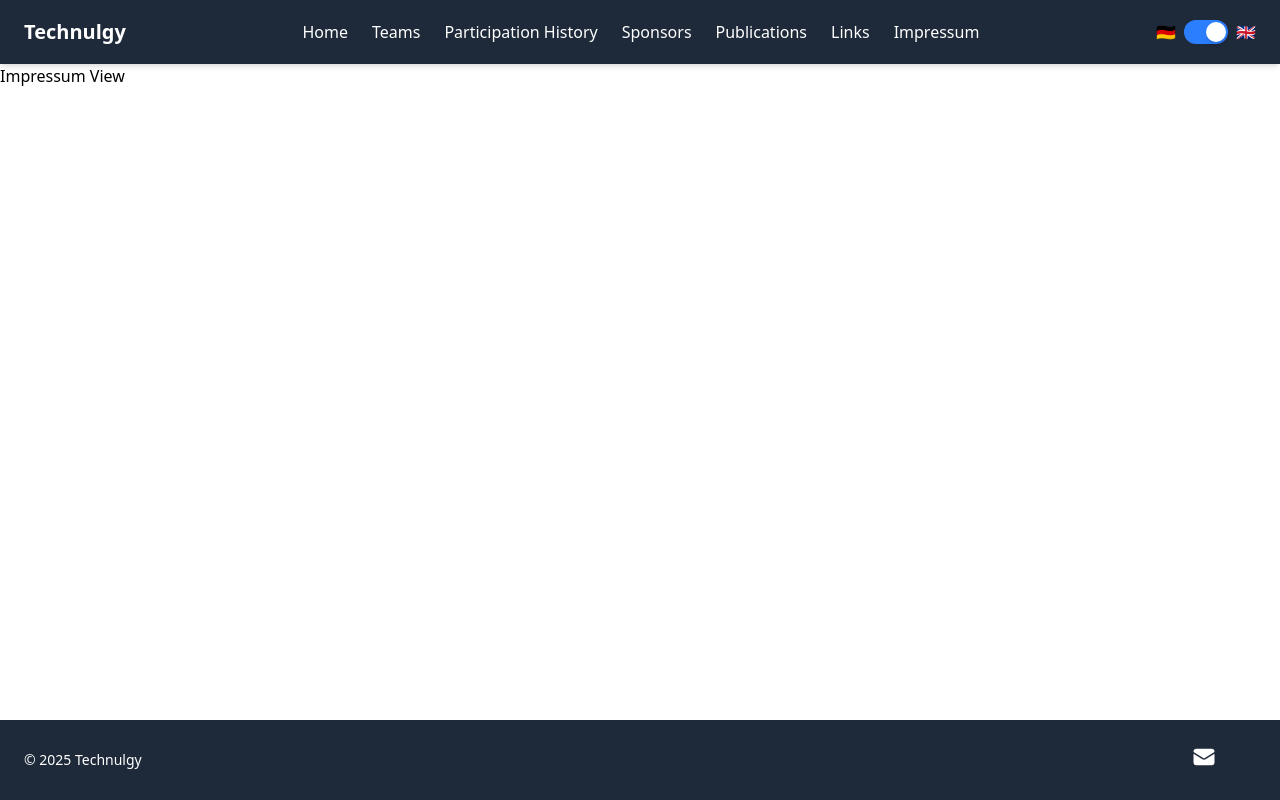
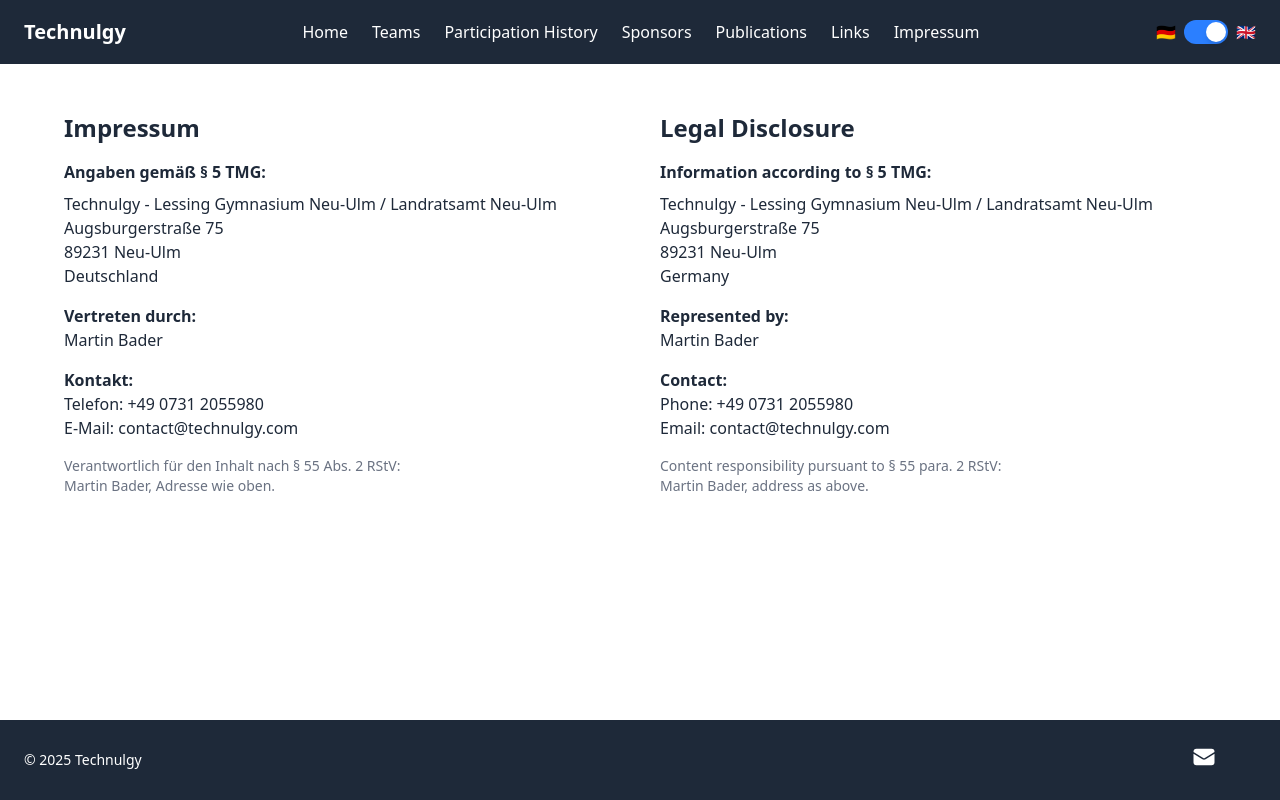
Before and after one commit to Technulgy-LGNU/technulgy-website, a Vue app: page /impressum in a window 1280 px wide. Built offline with nearby package versions, Linux system fonts and the light colour scheme; some icons are missing.

Commit message:
Added impressum

```diff
--- a/src/views/ImpressumView.vue
+++ b/src/views/ImpressumView.vue
@@ -1,9 +1,58 @@
 <script setup lang="ts">
-
 </script>
 
 <template>
-<h1>Impressum View</h1>
+    <section class="bg-white py-12 px-4 md:px-16 text-gray-800">
+      <div class="max-w-6xl mx-auto grid md:grid-cols-2 gap-10">
+        <!-- GERMAN -->
+        <div>
+          <h2 class="text-2xl font-semibold mb-4">Impressum</h2>
+          <p class="mb-2"><strong>Angaben gemäß § 5 TMG:</strong></p>
+          <p>
+            Technulgy - Lessing Gymnasium Neu-Ulm / Landratsamt Neu-Ulm<br />
+            Augsburgerstraße 75<br />
+            89231 Neu-Ulm<br />
+            Deutschland
+          </p>
+
+          <p class="mt-4"><strong>Vertreten durch:</strong><br />Martin Bader</p>
+
+          <p class="mt-4"><strong>Kontakt:</strong><br />
+            Telefon: +49 0731 2055980<br />
+            E-Mail: <a href="mailto:contact@technulgy.com">contact@technulgy.com</a>
+          </p>
+
+          <p class="mt-4 text-sm text-gray-500">
+            Verantwortlich für den Inhalt nach § 55 Abs. 2 RStV:<br />
+            Martin Bader, Adresse wie oben.
+          </p>
+        </div>
+
+        <!-- ENGLISH -->
+        <div>
+          <h2 class="text-2xl font-semibold mb-4">Legal Disclosure</h2>
+          <p class="mb-2"><strong>Information according to § 5 TMG:</strong></p>
+          <p>
+            Technulgy - Lessing Gymnasium Neu-Ulm / Landratsamt Neu-Ulm<br />
+            Augsburgerstraße 75<br />
+            89231 Neu-Ulm<br />
+            Germany
+          </p>
+
+          <p class="mt-4"><strong>Represented by:</strong><br />Martin Bader</p>
+
+          <p class="mt-4"><strong>Contact:</strong><br />
+            Phone: +49 0731 2055980<br />
+            Email: <a href="mailto:contact@technulgy.com">contact@technulgy.com</a>
+          </p>
+
+          <p class="mt-4 text-sm text-gray-500">
+            Content responsibility pursuant to § 55 para. 2 RStV:<br />
+            Martin Bader, address as above.
+          </p>
+        </div>
+      </div>
+    </section>
 </template>
 
 <style scoped>
```
